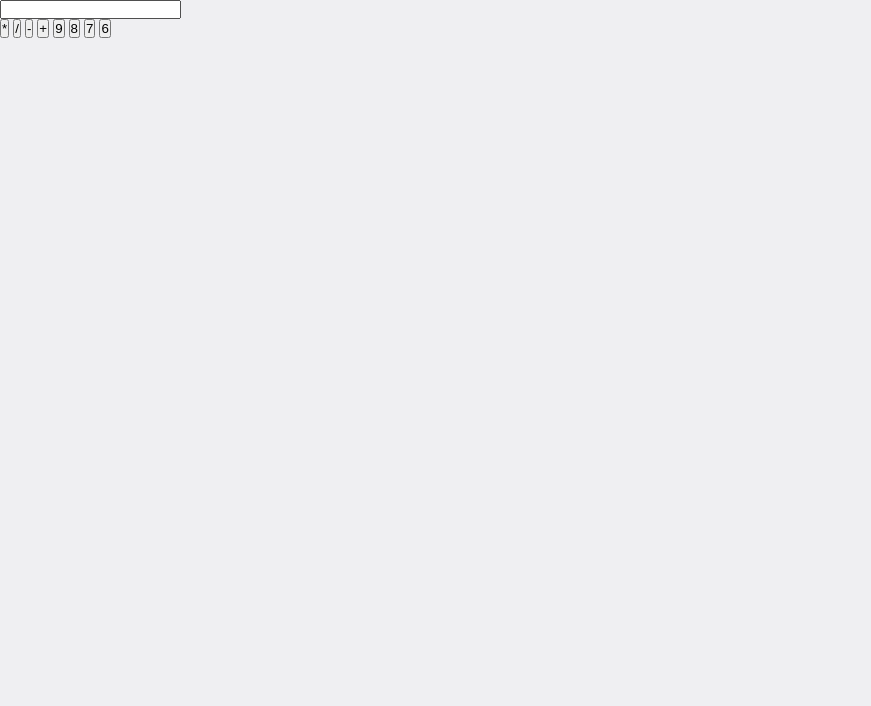
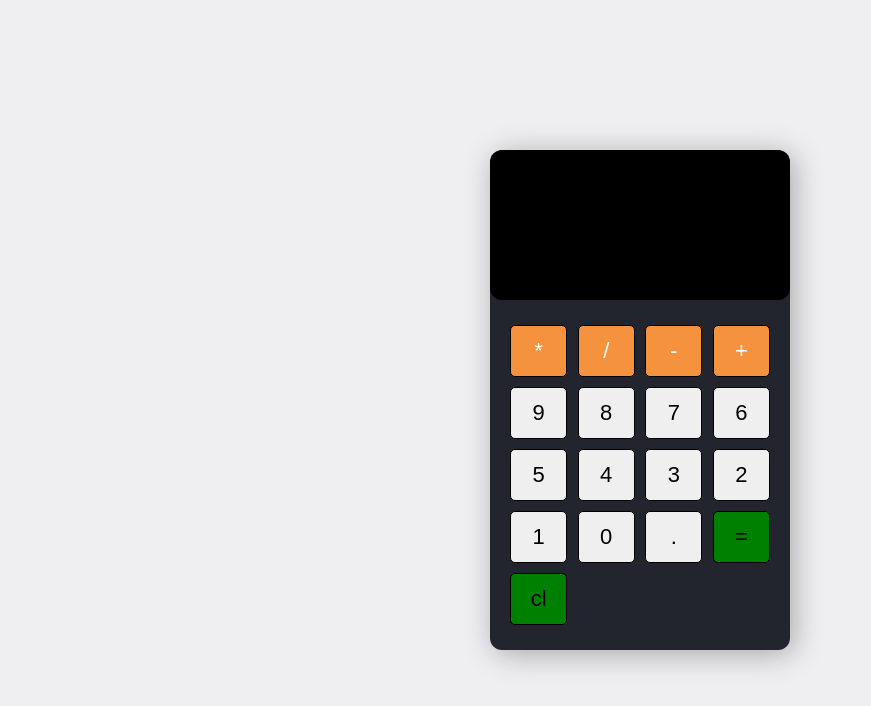
Before and after one commit to Pabloibro/Calculator, a plain HTML site: page index.html in a window 1280 px wide. Shown: the whole page, without its empty margins (0-871 px from the left). Drawn offline with Linux system fonts and the light colour scheme.

Commit message:
1 commit

```diff
--- a/index.html
+++ b/index.html
@@ -23,6 +23,16 @@
             <button type="button" class="btn btn-grey" data-num="8">8</button>
             <button type="button" class="btn btn-grey" data-num="7">7</button>
             <button type="button" class="btn btn-grey" data-num="6">6</button>
+            <button type="button" class="btn btn-grey" data-num="5">5</button>
+            <button type="button" class="btn btn-grey" data-num="4">4</button>
+            <button type="button" class="btn btn-grey" data-num="3">3</button>
+            <button type="button" class="btn btn-grey" data-num="2">2</button>
+            <button type="button" class="btn btn-grey" data-num="1">1</button>
+            <button type="button" class="btn btn-grey" data-num="0">0</button>
+            <button type="button" class="btn btn-grey" data-num=",">.</button>
+
+            <button type="button" class="btn btn-equal" >=</button>
+            <button type="button" class="btn btn-clear" >cl</button>
 
         </div>
     </section>
--- a/styles.css
+++ b/styles.css
@@ -7,4 +7,65 @@
 body {
     min-height: 100vh;
     background: #efeff2;
+    display: flex;
+    justify-content: center;
+    align-items: center;
 }
+
+.calculator {
+    width: 300px;
+    height: 500px;
+    box-shadow: 4px 4px 30px rgba(0,0,0,0.3);
+    border-radius: 12px;
+    background: #22252D;
+    overflow: hidden;
+}
+form input{
+    height: 150px;
+    width: 100%;
+    border: none;
+    border-radius: 12px;
+    font-size: 2rem;
+    padding: 1rem;
+    color: #fff;
+    background: #000;
+    text-align: right;
+    pointer-events: none;
+
+}
+.buttons{
+    display: flex;
+    flex-wrap: wrap;
+    justify-content: space-between;
+    padding: 20px;
+}
+
+button{
+    flex: 0 0 22%;
+    margin: 5px 0;
+    border: 1px solid #000;
+    width: 60px;
+    height: 52px;
+    font-size: 22px;
+    border-radius: 5px;
+    cursor: pointer;
+}
+
+.btn-yellow {
+    background: rgb(245, 146, 62);
+    color: #fff;
+}
+
+.btn-gray {
+    background: rgb(245, 146, 62);
+    color: #fff;
+}
+
+.btn-equal {
+    background: green;
+
+}
+
+.btn-clear {
+    background:green;
+}
```
